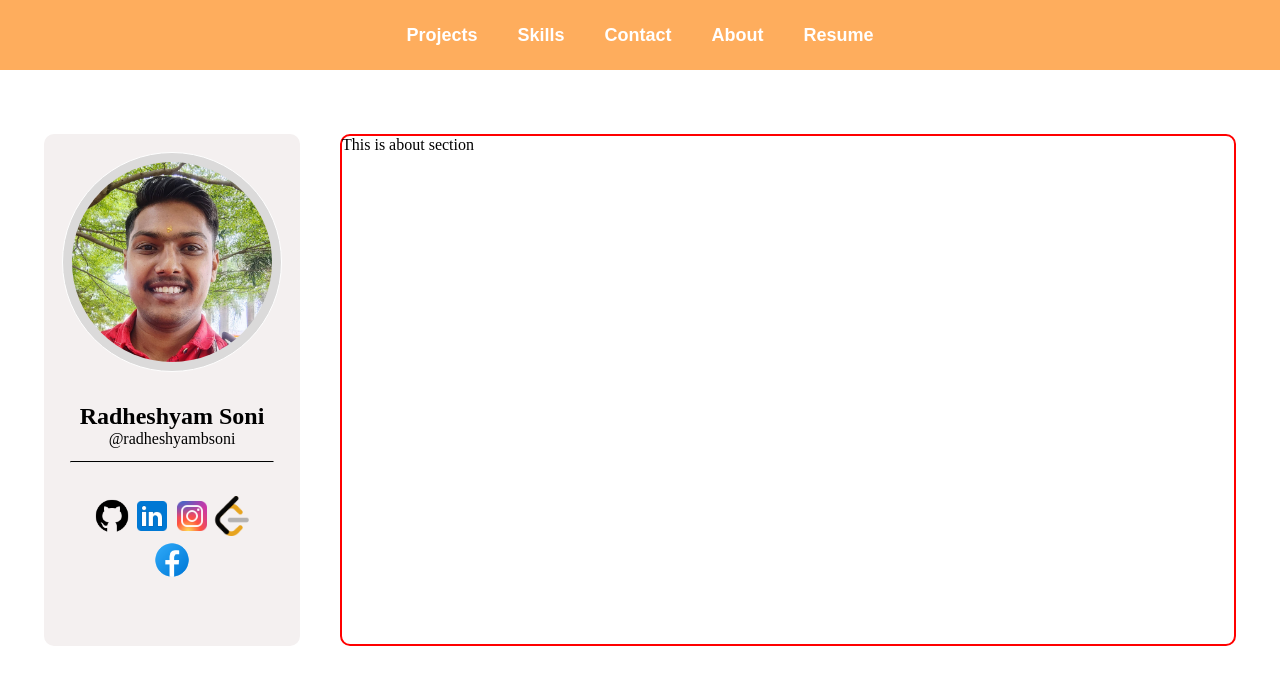
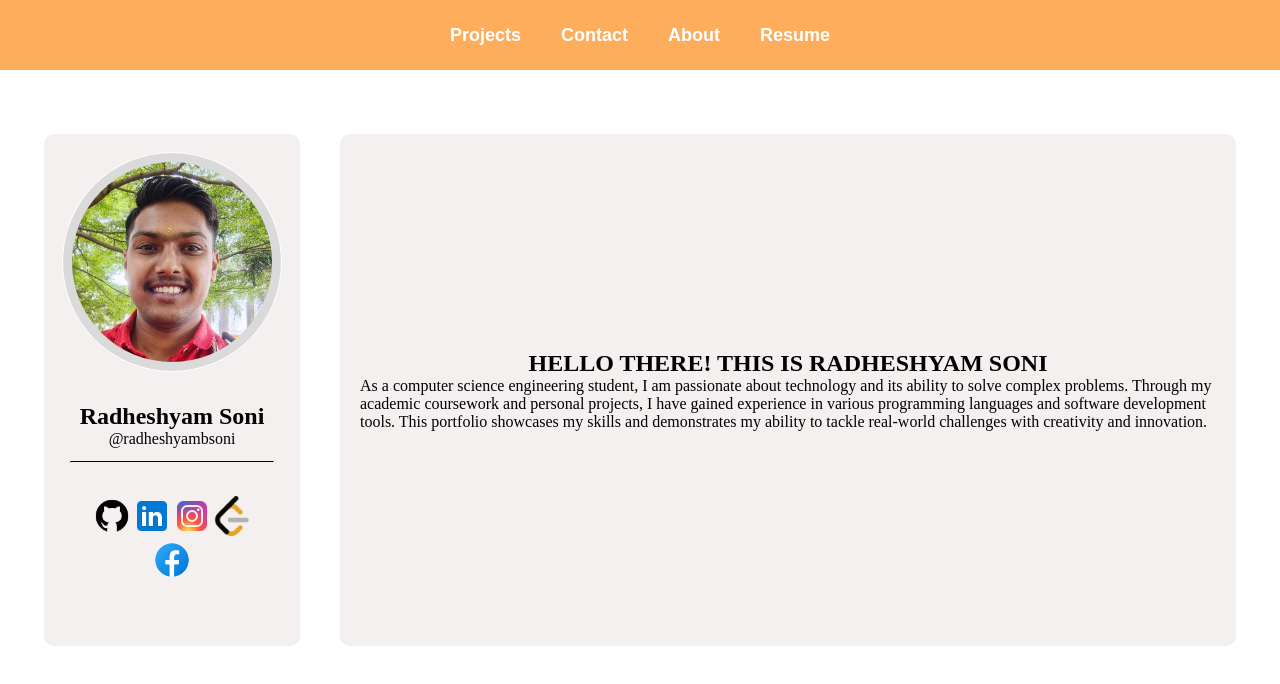
Before and after one commit to radheshyambsoni/New-Portfolio, a React (Create React App) app: page / in a window 1280 px wide. Shown: the top 684 px of the page. Built offline with nearby package versions, Linux system fonts and the light colour scheme.

Commit message:
Merged About + Skills :twisted_rightwards_arrows: About and removed :fire: Skills

```diff
--- a/src/components/Navbar.js
+++ b/src/components/Navbar.js
@@ -2,16 +2,12 @@ import React from 'react'
 import './Navbar.css'
 import About from './views/About'
 import Projects from './views/Projects'
-import Skills from './views/Skills'
 import Contact from './views/Contact'
 
 const Navbar = (props) => {
     // const [view,setView] = useState(<About />);
     const onProjectsClicked = () =>{
         props.onViewChange(<Projects />);
-    }
-    const onSkillsClicked = () =>{
-        props.onViewChange(<Skills />);
     }
     const onContactClicked = () =>{
         props.onViewChange(<Contact />);
@@ -25,9 +21,6 @@ const Navbar = (props) => {
             <ul>
                 <li>
                     <button onClick={onProjectsClicked}>Projects</button>
-                </li>
-                <li>
-                    <button onClick={onSkillsClicked}>Skills</button>
                 </li>
                 <li>
                     <button onClick={onContactClicked}>Contact</button>
--- a/src/components/View.css
+++ b/src/components/View.css
@@ -4,6 +4,6 @@
     margin: 20px;
     height: 80%;
     width: 70%;
-    border: 2px solid red;
     border-radius: 10px;
+    background-color: #f4f0f0;
 }
--- a/src/components/views/About.css
+++ b/src/components/views/About.css
@@ -0,0 +1,15 @@
+*{
+    box-sizing: border-box;
+}
+
+.about{
+    display: flex;
+    flex-direction: column;
+    height: 100%;
+    width: 100%;
+    padding: 20px;
+    flex-wrap: wrap;
+    align-items: center;
+    justify-content: center;
+    border-radius: 10px;
+}
--- a/src/components/views/About.js
+++ b/src/components/views/About.js
@@ -1,8 +1,12 @@
 import React from 'react';
+import './About.css';
 
 const About = () => {
-    return <div id='About'>
-        This is about section
+    return <div className='about'>
+        <h2>HELLO THERE! THIS IS RADHESHYAM SONI</h2>
+        <p>
+            As a computer science engineering student, I am passionate about technology and its ability to solve complex problems. Through my academic coursework and personal projects, I have gained experience in various programming languages and software development tools. This portfolio showcases my skills and demonstrates my ability to tackle real-world challenges with creativity and innovation.
+        </p>
     </div>
 }
 
--- a/src/components/views/Contact.css
+++ b/src/components/views/Contact.css
@@ -0,0 +1,15 @@
+*{
+    box-sizing: border-box;
+}
+
+.contact{
+    display: flex;
+    flex-direction: column;
+    height: 100%;
+    width: 100%;
+    padding: 20px;
+    flex-wrap: wrap;
+    align-items: center;
+    justify-content: center;
+    border-radius: 10px;
+}
--- a/src/components/views/Contact.js
+++ b/src/components/views/Contact.js
@@ -2,8 +2,12 @@ import React from 'react'
 import './Contact.css'
 
 const Contact = () =>{
-    return <div>
-        This is contact div
+    return <div className='contact'>
+        <ul>
+            <li>Email : geekyradhe11@gmail.com</li>
+            <li>Phone: +91 9921357773</li>
+            <li>Alternate Email : radheshyambsoni@gmail.com</li>
+        </ul>
     </div>
 }
 export default Contact;
--- a/src/components/views/Projects.css
+++ b/src/components/views/Projects.css
@@ -0,0 +1,15 @@
+*{
+    box-sizing: border-box;
+}
+
+.projects{
+    display: flex;
+    flex-direction: column;
+    height: 100%;
+    width: 100%;
+    padding: 20px;
+    flex-wrap: wrap;
+    align-items: center;
+    justify-content: center;
+    border-radius: 10px;
+}
--- a/src/components/views/Projects.js
+++ b/src/components/views/Projects.js
@@ -1,7 +1,8 @@
 import React from 'react'
+import './Projects.css';
 
 const Projects = () => {
-    return <div className='skills'>
+    return <div className='projects'>
         This is projects section
     </div>
 }
--- a/src/components/views/Skills.js
+++ /dev/null
@@ -1,9 +0,0 @@
-import React from 'react'
-
-const Skills = () => {
-    return <div className='skills'>
-        This is skills section
-    </div>
-}
-
-export default Skills;
```
Also changed, not shown: src/components/views/Skills.css (deleted).
